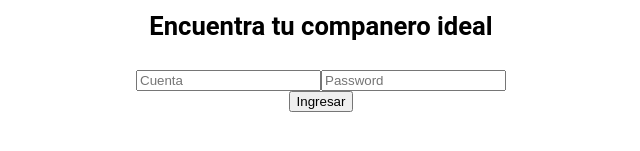
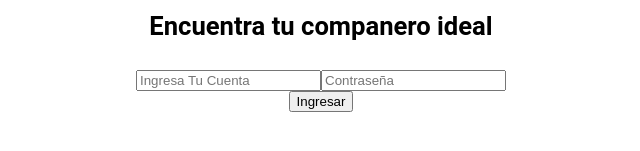
Before and after one commit to GammaFec/Gamma, a React (Create React App) app: page /login in a window 1280 px wide. Shown: the part 181-332 px from the top of the page, without its empty margins (319-959 px from the left). Built offline with nearby package versions, Linux system fonts and the light colour scheme.

Commit message:
Se agrego los estados para los value de los Input InputHandlers creado en su versiona basica

```diff
--- a/src/pages/Login/index.tsx
+++ b/src/pages/Login/index.tsx
@@ -1,15 +1,33 @@
-import React from "react";
+import { strict } from "assert";
+import React, { useState } from "react";
 
 import Logo from "../../img/Logo-con-colores.svg";
 
 import { StyledMainWrapper, StyledP } from "./styles";
 
-const LoginPage = ({
-    loginButtonCLicked,
-    inputOnChange,
-    inputAccountValue,
-    inputPasswordValue
-}: any) => {
+const LoginPage = (props: any) => {
+    const [inputAccountValue, setInputAccountValue] = useState({ value: "" });
+
+    const [inputPasswordValue, setInputPasswordValue] = useState({ value: "" });
+
+    const loginButtonCLicked = () => {
+        console.log("clicked!!!");
+    };
+
+    const AccountInputHandler = (event: any) => {
+        const newValue = event.target.value;
+        console.log(newValue);
+
+        return setInputAccountValue({ value: newValue });
+    };
+
+    const PasswordInputHandler = (event: any) => {
+        const newValue = event.target.value;
+        console.log(newValue);
+
+        return setInputPasswordValue({ value: newValue });
+    };
+
     return (
         <StyledMainWrapper>
             <div>
@@ -18,13 +36,13 @@ const LoginPage = ({
             </div>
             <form onSubmit={(event) => event.preventDefault}>
                 <input
-                    value={inputAccountValue}
-                    onChange={(event) => inputOnChange(event)}
-                    placeholder="Cuenta"></input>
+                    value={inputAccountValue.value}
+                    onChange={(event) => AccountInputHandler(event)}
+                    placeholder="Ingresa Tu Cuenta"></input>
                 <input
-                    value={inputPasswordValue}
-                    onChange={(event) => inputOnChange(event)}
-                    placeholder="Password"></input>
+                    value={inputPasswordValue.value}
+                    onChange={(event) => PasswordInputHandler(event)}
+                    placeholder="Contraseña"></input>
             </form>
             <button onClick={() => loginButtonCLicked()}>Ingresar</button>
         </StyledMainWrapper>
```
